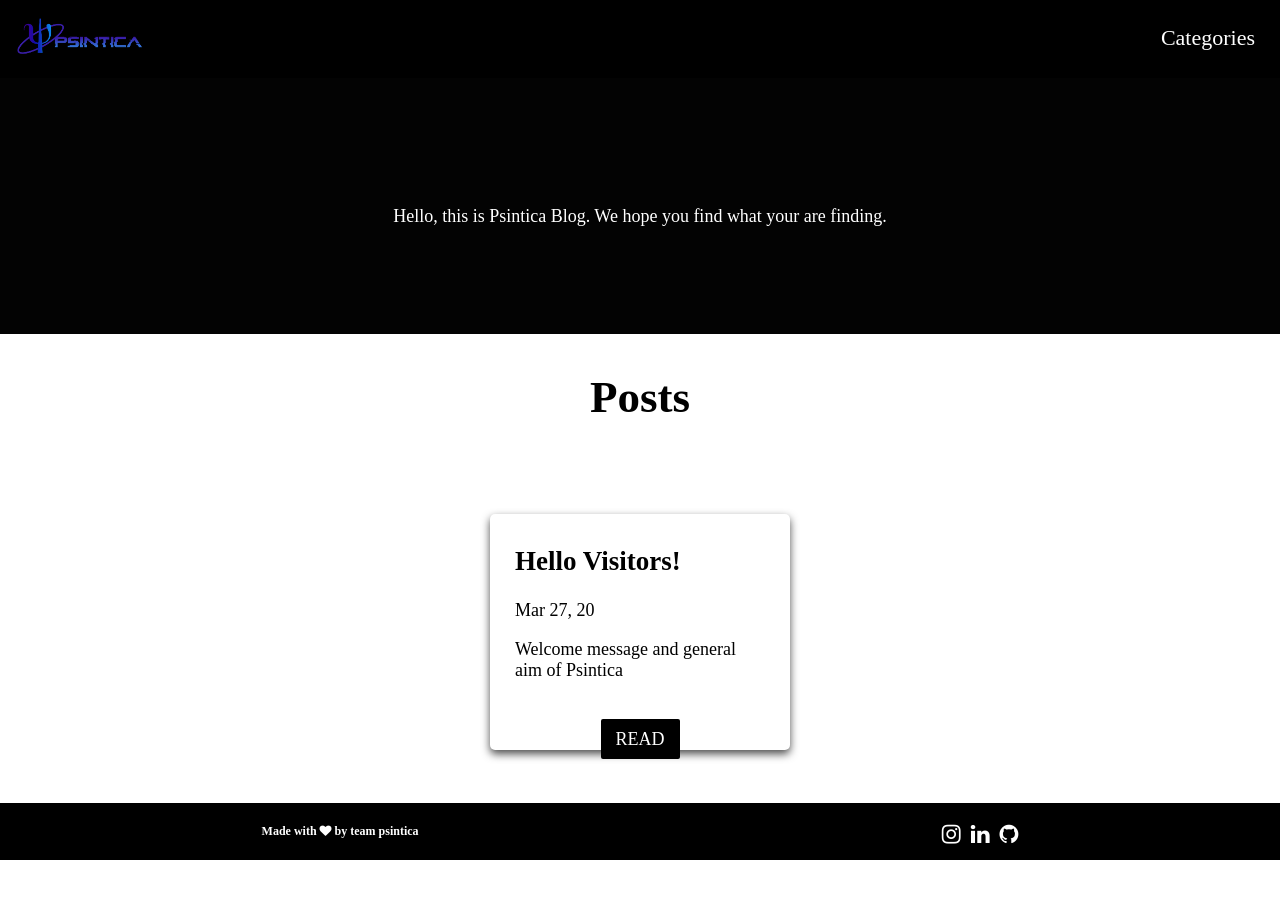
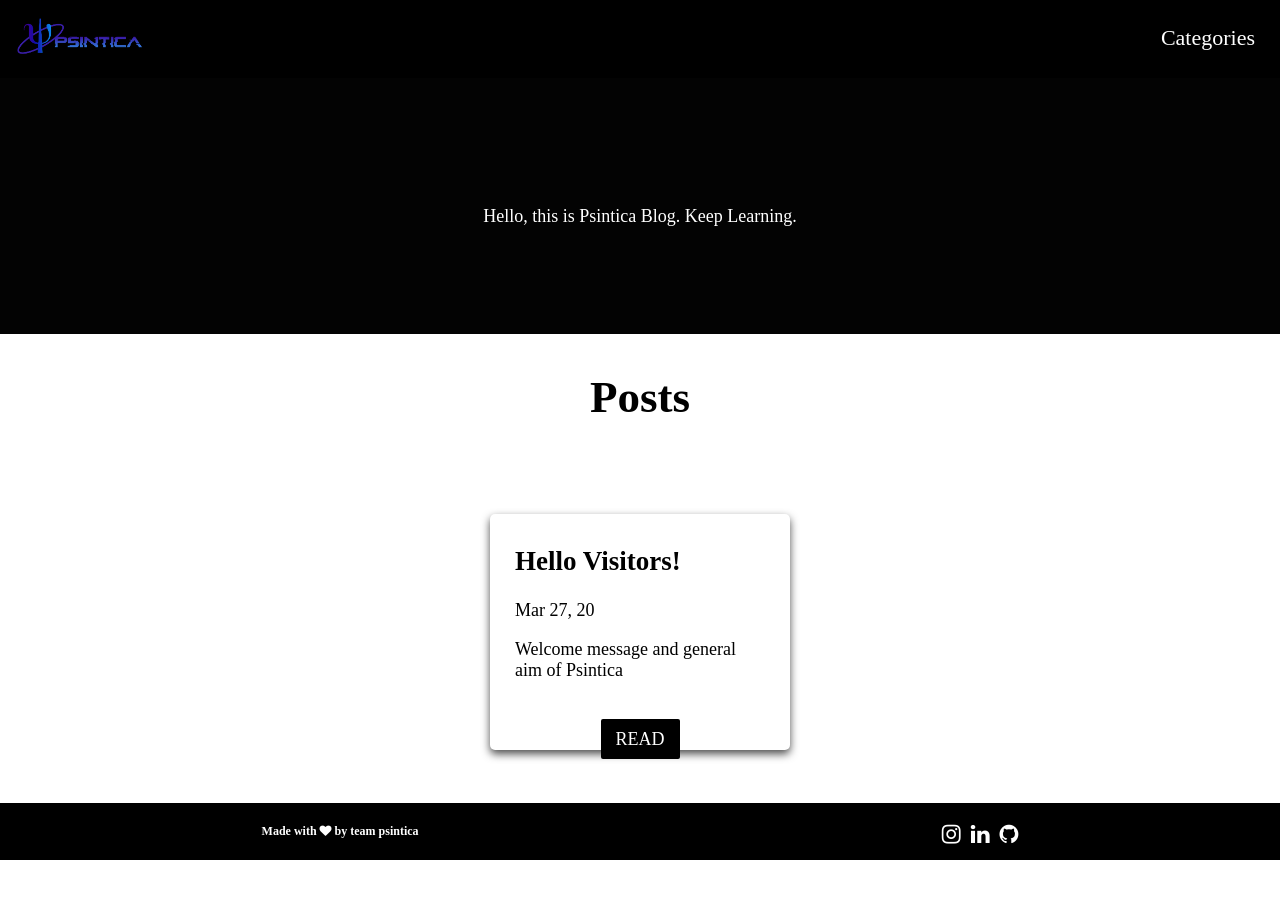
Before and after one commit to Psintica/blog, a Jekyll site: the page built from index.html, in a window 1280 px wide. Built offline with Jekyll 4.4.1, drawn with Linux system fonts in a browser that asks for light colours; some web fonts are replaced.

Commit message:
New Banner

```diff
--- a/_layouts/home.html
+++ b/_layouts/home.html
@@ -7,7 +7,7 @@
 
 <div class="intro" style="width: auto; height: 100px;">
     <div style="text-align: center; @media screen and (max-width: 1200px) {font-size: 175%;}">
-        Hello, this is Psintica Blog. We hope you find what your are finding.
+        Hello, this is Psintica Blog. Keep Learning.
     </div>
 
 </div>
```
